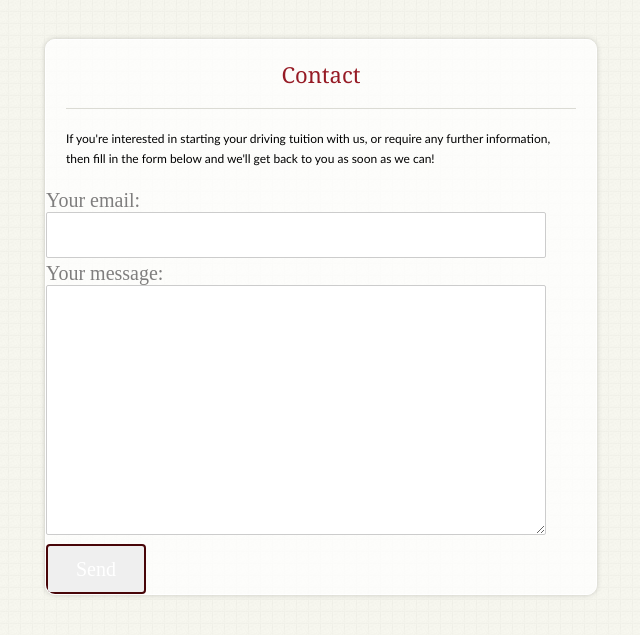
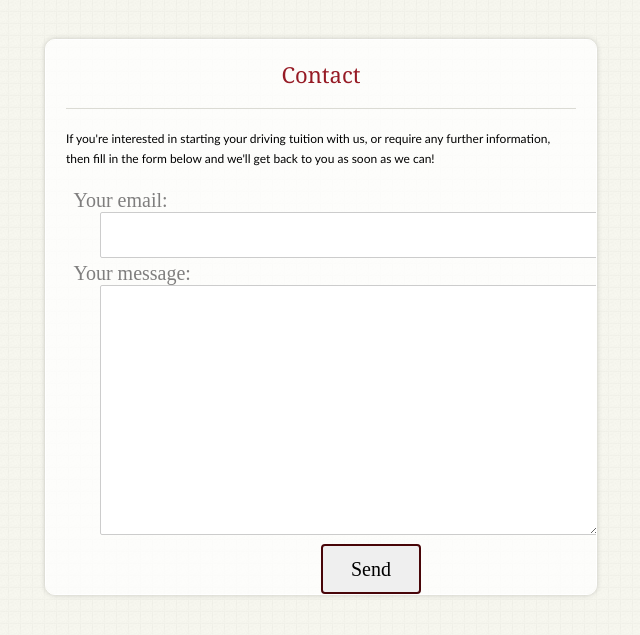
Before and after one commit to Dan-Manley/Dan-Manley.github.io, a PHP site: page /Contact.html in a window 1280 px wide. Shown: the part 133-768 px from the top of the page, without its empty margins (316-956 px from the left). Run offline with PHP 8.4, Linux system fonts and the light colour scheme; some web fonts are replaced.

Commit message:
Update Contact.css

```diff
--- a/Contact.css
+++ b/Contact.css
@@ -319,17 +319,6 @@ color:#7F7E7E;
 -moz-transition: color 1s ease;
 transition: color 1s ease;
 }
-label:hover{
-color:#191919;
-}
-label:before{
-color:#C1BFBD;
-transition: color 1s ease;
-}
-label:hover:before{
-color:#969696;
-transition: color 1s ease;
-}
 
 p{
 margin-bottom:20px;
@@ -354,6 +343,7 @@ label {
   font-family: 'Aleo';
   padding-bottom: 4px;
   font-size: 1.25em;
+  margin-left: 5%;
 }
 
 input, select, textarea {
@@ -364,6 +354,7 @@ input, select, textarea {
   font-family: 'Aleo';
   width: 500px;
   padding: 8px;
+  margin-left: 5%;
 }
 
 textarea {
@@ -373,12 +364,15 @@ textarea {
 button {
   height: 50px;
   min-width: 100px;
-  color: white;
+  color: black;
   border: 2px solid #480508;
   font-size: 1.25em;
   font-family: 'Aleo';
   border-radius: 4px;
   cursor: pointer;
+  margin-left: 50%;
+  text-align: center;
+  position: relative;
 }
 
 button:hover {
```
